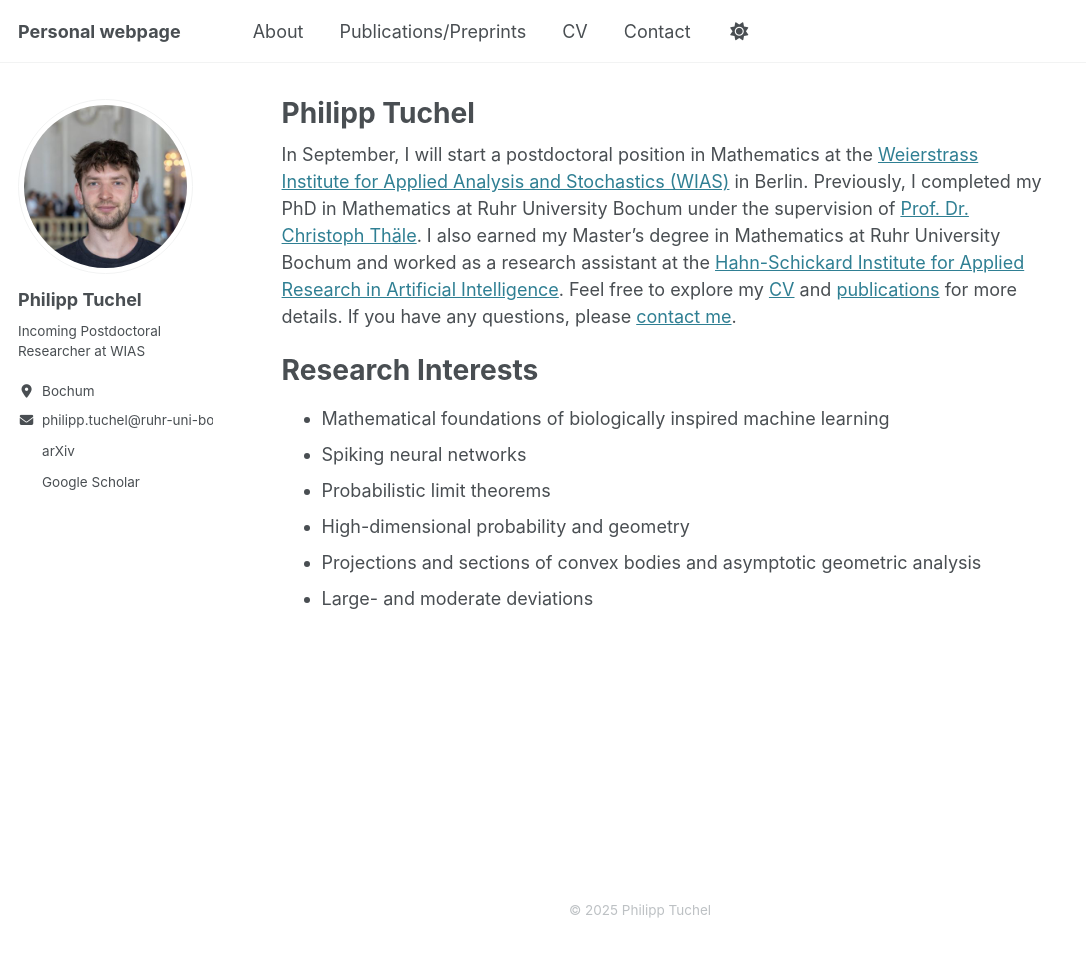
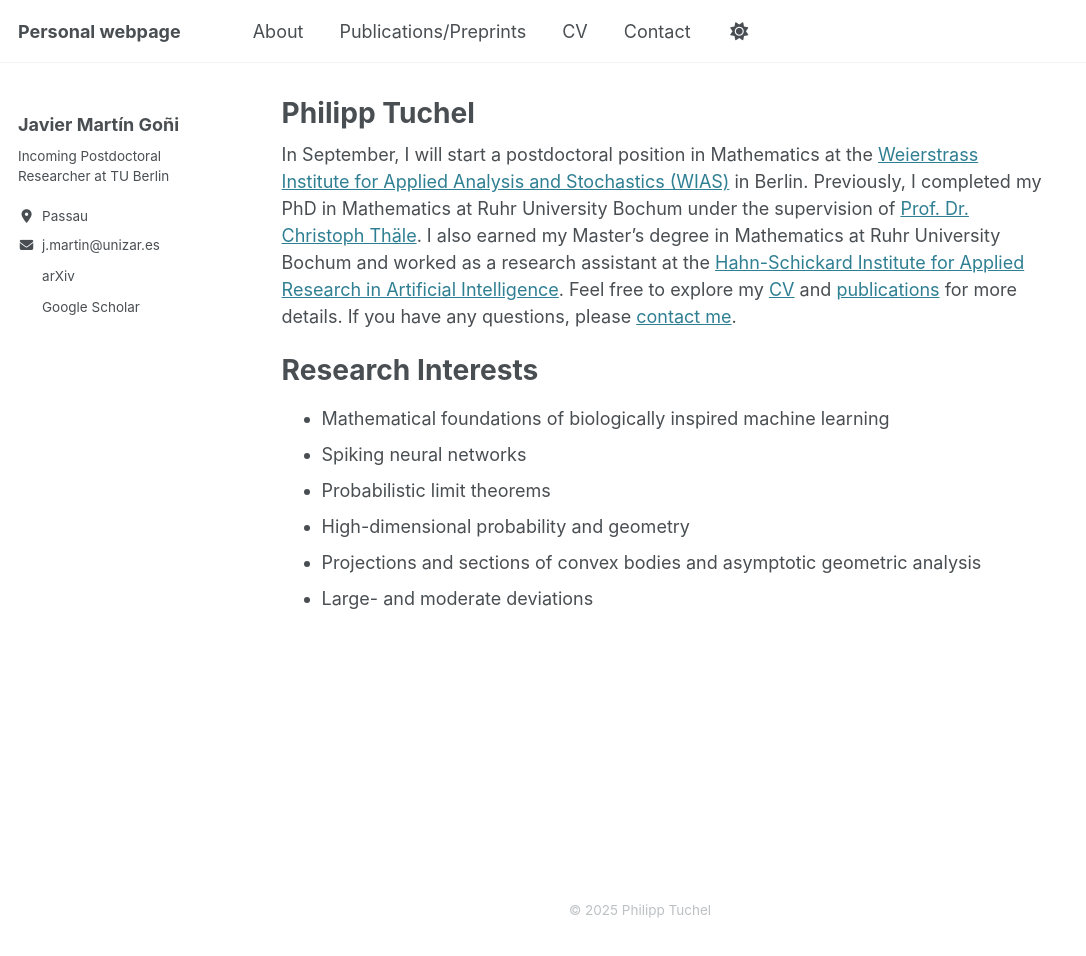
Before and after one commit to javiermartingoni/javiermartingoni.github.io, a Jekyll site: the page built from _pages/about.md, in a window 1280 px wide and 956 px high. Shown: the whole window, without its empty margins (0-1086 px from the left). Built offline with Jekyll 4.4.1, drawn with Linux system fonts in a browser that asks for light colours; a style sheet for code colours, icons or effects is not loaded.

Commit message:
Update site configuration

```diff
--- a/_config.yml
+++ b/_config.yml
@@ -11,25 +11,25 @@ locale                   : "en-US"
 site_theme               : "default"
 title                    : "Personal webpage"
 title_separator          : "|"
-name                     : &name "Philipp Tuchel"
+name                     : &name "Javier Martín Goñi"
 description              : &description "Personal website and portfolio"
-url                      : https://philipptuchel.github.io/ # the base hostname & protocol for your site e.g. "https://[your GitHub username].github.io"
+url                      : https://javiermartingoni.github.io/ # the base hostname & protocol for your site e.g. "https://[your GitHub username].github.io"
 baseurl                  : "" # the subpath of your site, e.g. "/blog"
-repository               : "philipptuchel/philipptuchel.github.io"
+repository               : "javiermartingoni/javiermartingoni.github.io"
 
 # Site Author - The following control what appear as part of the author content on the side bar.
 #               If a field is blank the icon and link will not appear, otherwise it will be shown.
 #               Additional customization can be done by editing /_includes/author-profile.html
 author:
   # Biographic information
-  avatar           : "IMG_93083.jpg"
-  name             : "Philipp Tuchel"
+  avatar           : # "IMG_93083.jpg"
+  name             : "Javier Martín Goñi"
   pronouns         : # example: "she/her"
-  bio              : "Incoming Postdoctoral Researcher at WIAS"
-  location         : "Bochum"
+  bio              : "Incoming Postdoctoral Researcher at TU Berlin"
+  location         : "Passau"
   employer         : # "Your University or Company"
   uri              : # URL
-  email            : "philipp.tuchel@ruhr-uni-bochum.de"
+  email            : "j.martin@unizar.es"
 
   # Academic websites
   arxiv            : "https://arxiv.org/search/?query=Tuchel%2C+P&searchtype=all&abstracts=show&order=-announced_date_first&size=50"
```
